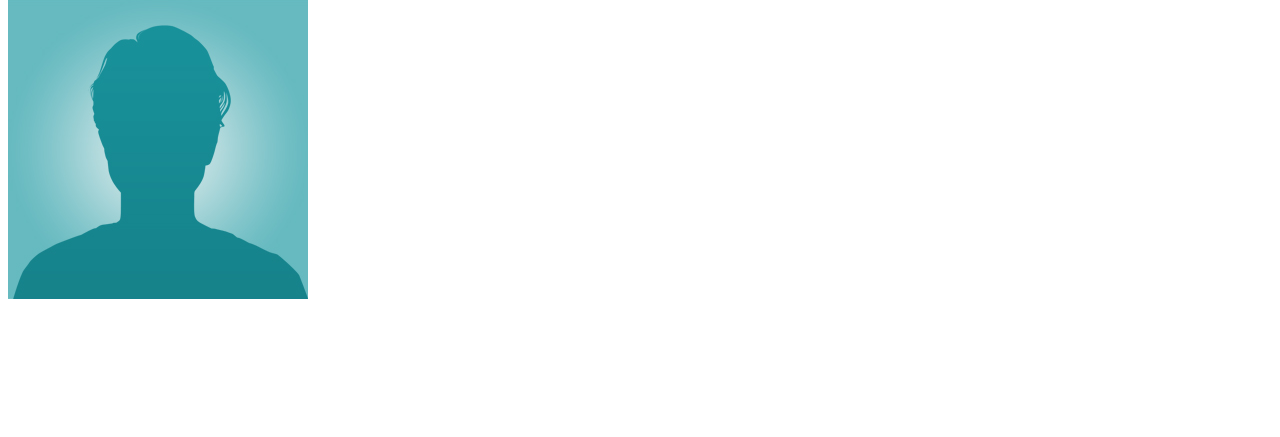
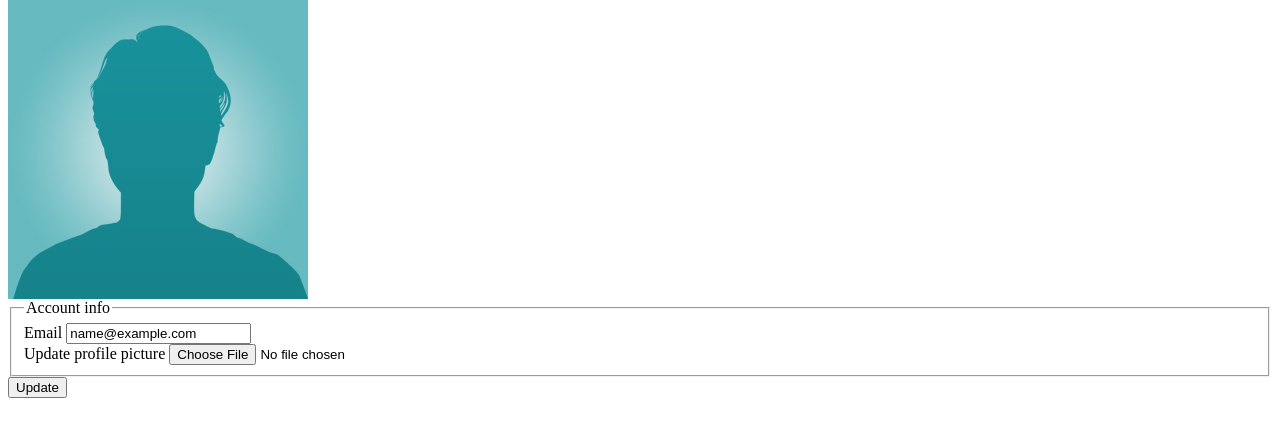
Before and after one commit to riccardobosio/FlaskForML, a Flask app: page /account in a window 1280 px wide. Shown: the part 67-504 px from the top of the page. Run offline with Flask 3, Linux system fonts and the light colour scheme; the visitor is signed in with stand-in values (Sample User, id 1); some libraries are stand-ins or nearby versions.

Commit message:
improved account page

```diff
--- a/app_with_db/app.py
+++ b/app_with_db/app.py
@@ -3,6 +3,9 @@ from flask_sqlalchemy import SQLAlchemy
 from flask_bcrypt import Bcrypt
 from flask_login import LoginManager, UserMixin, login_user, current_user, logout_user, login_required
 from flask_migrate import Migrate
+import secrets
+import os
+from PIL import Image
 
 
 app = Flask(__name__)
@@ -45,7 +48,7 @@ class Prediction(db.Model):
     user_id = db.Column(db.Integer, db.ForeignKey('user.id'), nullable=False)
     event_id = db.Column(db.Integer, db.ForeignKey('event.id'), nullable=False)
 
-from forms import RegistrationForm, LoginForm
+from forms import RegistrationForm, LoginForm, UpdateAccountForm
 
 @app.route("/register", methods=['GET', 'POST'])
 def register():
@@ -97,8 +100,31 @@ def logout():
     flash("You logged out.")
     return redirect(url_for('home'))
 
-@app.route('/account')
+def save_picture(form_picture):
+    # randomize name of the file
+    random_hex = secrets.token_hex(8)
+    _, f_ext = os.path.splitext(form_picture.filename)
+    picture_fn = random_hex + f_ext
+    picture_path = os.path.join(app.root_path, 'static/profile_pics', picture_fn)
+    output_size = (125, 125)
+    i = Image.open(form_picture)
+    i.thumbnail(output_size)
+    i.save(picture_path)
+    return picture_fn
+
+@app.route('/account', methods=['GET', 'POST'])
 @login_required
 def account():
+    form = UpdateAccountForm()
+    if form.validate_on_submit():
+        if form.picture.data:
+            picture_file = save_picture(form.picture.data)
+            current_user.image_file = picture_file
+        current_user.email = form.email.data
+        db.session.commit()
+        flash('Your account has been update', 'success')
+        return redirect(url_for('account'))
+    elif request.method == 'GET':
+        form.email.data = current_user.email
     image_file = url_for('static', filename='profile_pics/' + current_user.image_file)
-    return render_template('account.html', title='Account', image_file=image_file)
+    return render_template('account.html', title='Account', image_file=image_file, form=form)
--- a/app_with_db/forms.py
+++ b/app_with_db/forms.py
@@ -1,7 +1,9 @@
 from flask_wtf import FlaskForm
+from flask_wtf.file import FileField, FileAllowed
 from wtforms.validators import DataRequired, Email, EqualTo, ValidationError
 from wtforms import StringField, PasswordField, SubmitField, BooleanField
 from app import User
+from flask_login import current_user
 
 
 class RegistrationForm(FlaskForm):
@@ -20,3 +22,14 @@ class LoginForm(FlaskForm):
     password = PasswordField('Password', validators=[DataRequired()])
     remember = BooleanField('Remember Me')
     submit = SubmitField('Login')
+
+class UpdateAccountForm(FlaskForm):
+    email = StringField('Email', validators=[DataRequired(), Email()])
+    picture = FileField('Update profile picture', validators=[FileAllowed(['jpg', 'jpeg', 'png'])])
+    submit = SubmitField('Update')
+
+    def validate_email(self, email):
+        if email.data != current_user.email: # check only if the update is different from current name
+            user = User.query.filter_by(email=email.data).first()
+            if user:
+                raise ValidationError('That email is taken. Please choose a different one.')
--- a/app_with_db/templates/account.html
+++ b/app_with_db/templates/account.html
@@ -1,4 +1,38 @@
 {% block content %}
     <h1>{{ current_user.email }}</h1>
     <img src="{{ image_file }}">
+
+    <div class="content-section">
+        <form method="POST" action="" enctype="multipart/form-data">
+            {{ form.hidden_tag() }}
+            <fieldset class="form-group">
+                <legend class="border-bottom mb-4">Account info</legend>
+                <div class="form-group">
+                    {{ form.email.label(class="form-control-label") }}
+                    {% if form.email.errors %}
+                        {{ form.email(class="form-control form-control-lg is-invalid") }}
+                        <div class="invalid-feedback">
+                            {% for error in form.email.errors %}
+                                <span>{{ error }}</span>
+                            {% endfor %}
+                        </div>
+                    {% else %}
+                        {{ form.email(class="form-control form-control-lg") }}
+                    {% endif %}
+                </div>
+                <div class="form-group">
+                    {{ form.picture.label(class="form-control-label") }}
+                    {{ form.picture(class="form-control-file") }}
+                    {% if form.picture.errors %}
+                        {% for error in form.picture.errors %}
+                            <span class="text-danger"> {{error}} </span>
+                        {% endfor %}
+                    {% endif %}
+                </div>
+            </fieldset>
+            <div class="form-group">
+                {{ form.submit(class="btn btn-outline-info") }}
+            </div>
+        </form>
+    </div>
 {% endblock content %}
```
Also changed, not shown: 1 other file.
